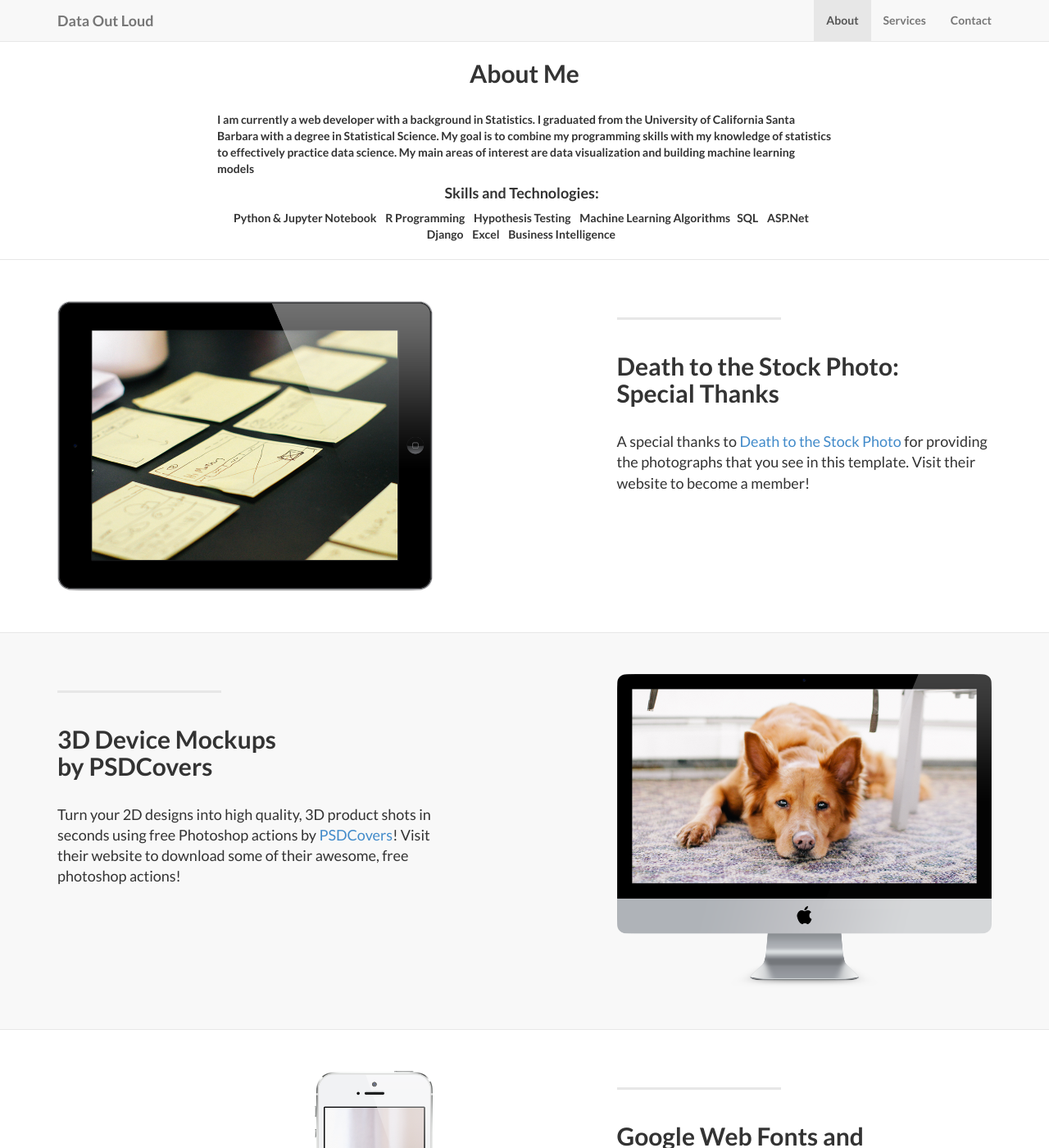
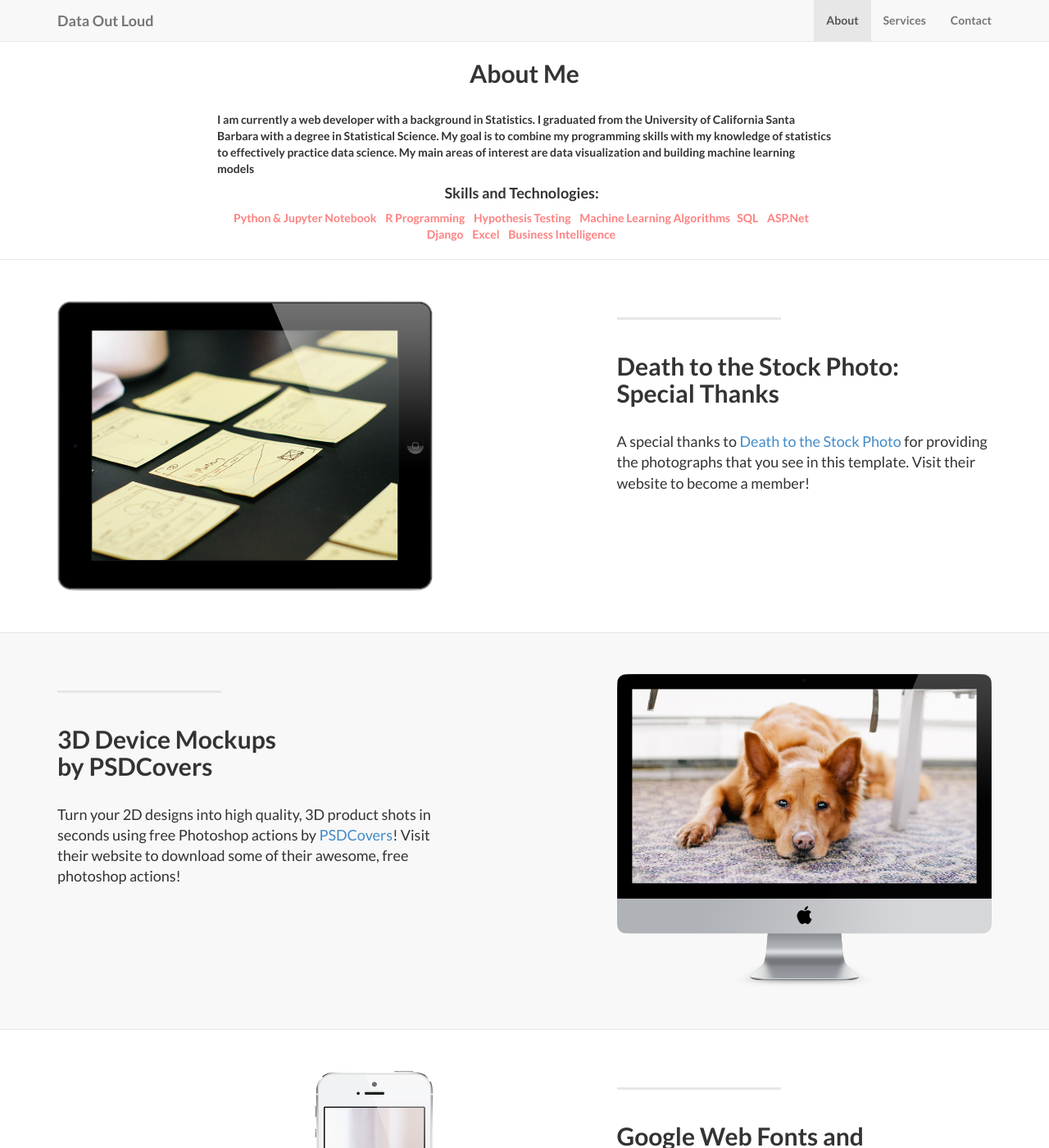
Before and after one commit to robinphetsa/robinphetsa.github.io, a Jekyll site: the page built from index.html, in a window 1280 px wide and 1400 px high, scrolled down 764 px. Shown: the whole window at 82% size. Built offline with Jekyll 4.4.1, drawn with Linux system fonts in a browser that asks for light colours.

Commit message:
Update landing-page.css

```diff
--- a/css/landing-page.css
+++ b/css/landing-page.css
@@ -196,6 +196,7 @@
     	/*border-radius: 5px;*/
     	/*color: #ffffff;*/
     	text-align: center;
+    	color: #ff8080;
 
 }
 
```
